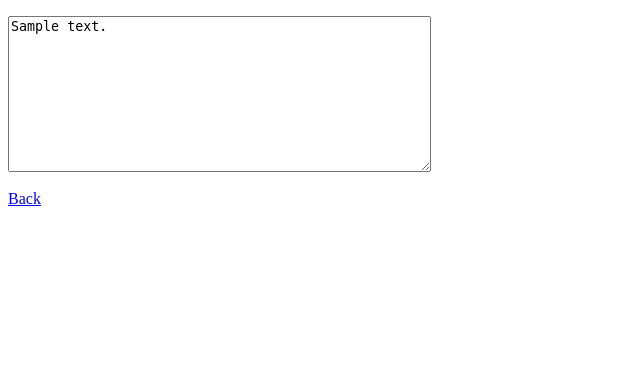
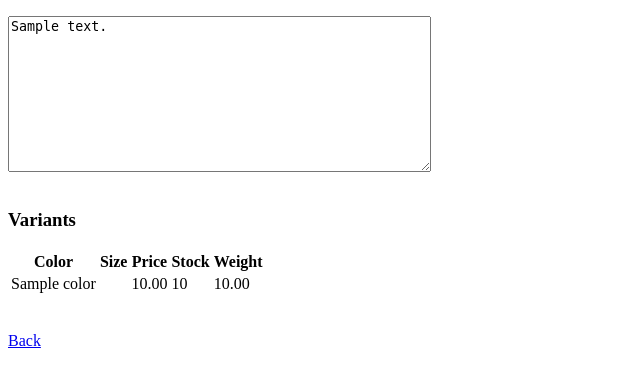
Before and after one commit to arifamrullah/booster-sale, a Django app: page /products/1/ in a window 1280 px wide. Shown: the part 152-539 px from the top of the page, without its empty margins (0-640 px from the left). Run offline with Django 5.2, Linux system fonts and the light colour scheme; tables that the repository leaves empty hold one stand-in row (values such as "Sample post").

Commit message:
feat(product): show variants on product detail page

```diff
--- a/catalogue/templates/products/detail.html
+++ b/catalogue/templates/products/detail.html
@@ -4,4 +4,38 @@
 <p>Stock: {{ product.stock }}</p>
 <textarea rows="10" cols="50">{{ product.description }}</textarea>
 <br/><br/>
+
+{% if product.has_variant %}
+
+    <h3>Variants</h3>
+
+    <table>
+        <tr>
+            <th>Color</th>
+            <th>Size</th>
+            <th>Price</th>
+            <th>Stock</th>
+            <th>Weight</th>
+        </tr>
+
+        {% for variant in product.variants.all %}
+        <tr>
+            <td>{{ variant.color }}</td>
+            <td>{{ variant.size }}</td>
+            <td>{{ variant.price }}</td>
+            <td>{{ variant.stock }}</td>
+            <td>{{ variant.weight }}</td>
+        </tr>
+        {% empty %}
+        <tr>
+            <td colspan="4">No variants available</td>
+        </tr>
+        {% endfor %}
+
+    </table>
+
+    <br/><br/>
+
+{% endif %}
+
 <a href="{% url 'products:list' %}">Back</a>
```
